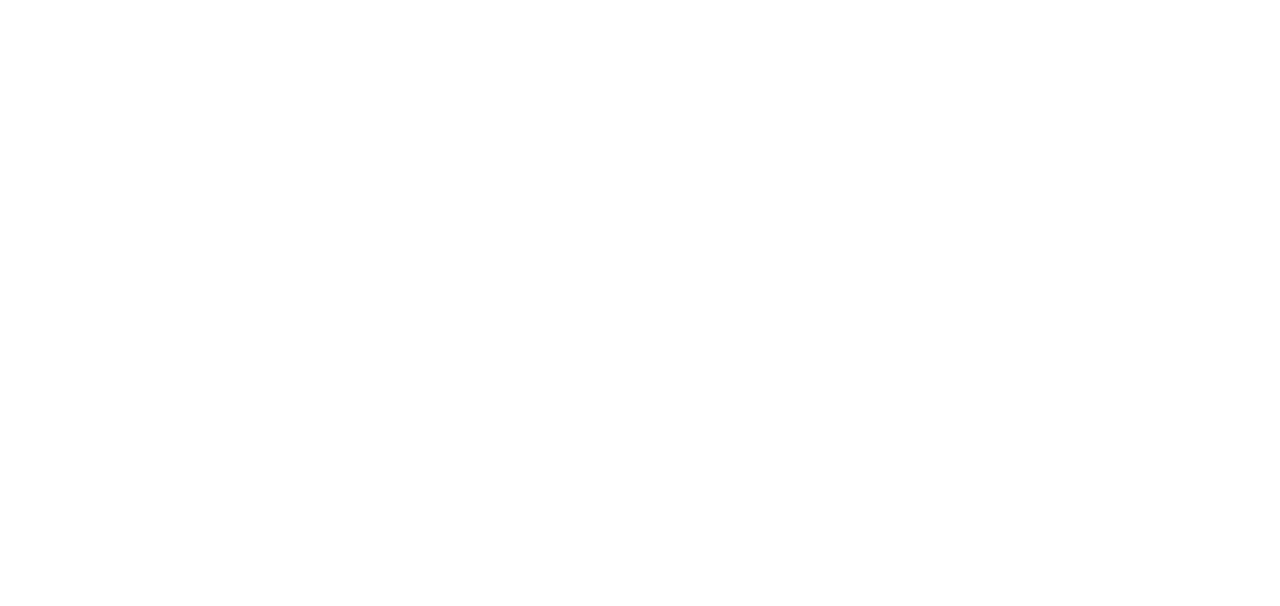
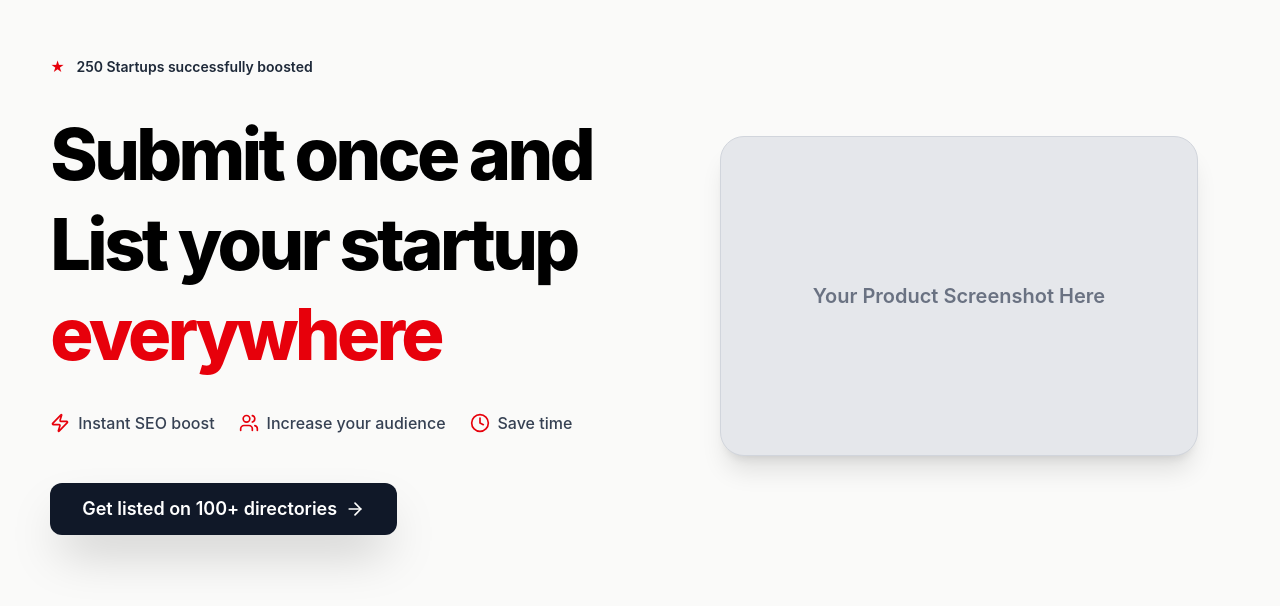
Before and after one commit to Build-Right-Studios/BRS, a React (Vite) app in the folder frontend/: page / in a window 1280 px wide. Shown: the part 1704-2310 px from the top of the page. Before the commit the page ends 1600 px from the top, so only its background shows below. Built offline with nearby package versions, Linux system fonts and the light colour scheme.

Commit message:
made landing page

```diff
--- a/frontend/package.json
+++ b/frontend/package.json
@@ -14,6 +14,7 @@
     "@react-three/fiber": "^9.2.0",
     "@tailwindcss/vite": "^4.1.11",
     "framer-motion": "^12.23.0",
+    "lucide-react": "^0.544.0",
     "motion": "^12.23.0",
     "react": "^19.1.0",
     "react-dom": "^19.1.0",
--- a/frontend/src/App.jsx
+++ b/frontend/src/App.jsx
@@ -3,6 +3,7 @@ import ComingSoon from './Components/landing.jsx'
 import Nav from './Components/nav.jsx'
 import LandingPage from './Components/nlanding.jsx'
 import Footer from './Components/footer.jsx';
+import Newlanding from './Components/Nnlanding.jsx'
 
 function App() {
   const [count, setCount] = useState(0)
@@ -11,6 +12,8 @@ function App() {
     <>
       <ComingSoon />
       <Nav />
+      <Newlanding />
+
       {/* <Nav /> */}
       {/* <LandingPage /> */}
       {/* <Footer /> */}
--- /dev/null
+++ b/frontend/src/Components/Nnlanding.jsx
@@ -0,0 +1,118 @@
+import { motion } from 'framer-motion';
+import { Zap, Users, Clock, ArrowRight } from 'lucide-react';
+
+// Framer Motion Variants for Staggered Animation
+const containerVariants = {
+  hidden: { opacity: 0 },
+  visible: {
+    opacity: 1,
+    transition: {
+      staggerChildren: 0.1, // Delay between child animations
+    },
+  },
+};
+
+const itemVariants = {
+  hidden: { y: 20, opacity: 0 },
+  visible: {
+    y: 0,
+    opacity: 1,
+    transition: {
+      type: "spring",
+      stiffness: 100,
+    },
+  },
+};
+
+
+const Newlanding = () => {
+  const highlightColor = 'text-red-600'; // Orange-Red highlight
+  const bgColor = 'bg-stone-50'; // Light beige background
+
+  return (
+    <div className={`min-h-screen flex items-center justify-center ${bgColor} font-['Inter',_sans-serif] p-4`}>
+      <div className="max-w-7xl mx-auto py-12 md:py-24 grid grid-cols-1 md:grid-cols-2 gap-12 lg:gap-24 items-center">
+
+        {/* === Left Panel: Hero Content === */}
+        <motion.div
+          className="space-y-8"
+          variants={containerVariants}
+          initial="hidden"
+          animate="visible"
+        >
+          {/* Statistic Badge */}
+          <motion.div variants={itemVariants} className="text-sm font-semibold text-gray-800">
+            <span className="inline-block mr-2 text-red-600">★</span> 250 Startups successfully boosted
+          </motion.div>
+
+          {/* Main Headline */}
+          <motion.div variants={itemVariants}>
+            <h1 className="text-5xl md:text-6xl lg:text-7xl font-extrabold leading-tight tracking-tighter">
+              Submit once and
+              <br />
+              List your startup
+              <br />
+              <motion.span
+                className={`${highlightColor}`}
+                initial={{ opacity: 0, x: -50 }}
+                animate={{ opacity: 1, x: 0 }}
+                transition={{ duration: 0.8, delay: 0.3 }}
+              >
+                everywhere
+              </motion.span>
+            </h1>
+          </motion.div>
+
+          {/* Features List */}
+          <motion.div
+            className="flex flex-wrap gap-x-6 gap-y-4 text-gray-700 font-medium"
+            variants={containerVariants}
+            initial="hidden"
+            animate="visible"
+          >
+            <motion.div variants={itemVariants} className="flex items-center space-x-2">
+              {/* Note: Icons now imported directly from 'lucide-react' */}
+              <Zap className={`w-5 h-5 ${highlightColor}`} />
+              <span>Instant SEO boost</span>
+            </motion.div>
+            <motion.div variants={itemVariants} className="flex items-center space-x-2">
+              <Users className={`w-5 h-5 ${highlightColor}`} />
+              <span>Increase your audience</span>
+            </motion.div>
+            <motion.div variants={itemVariants} className="flex items-center space-x-2">
+              <Clock className={`w-5 h-5 ${highlightColor}`} />
+              <span>Save time</span>
+            </motion.div>
+          </motion.div>
+
+          {/* CTA Button */}
+          <motion.div variants={itemVariants} className="pt-4">
+            <button className="flex items-center space-x-2 bg-gray-900 text-white text-lg font-semibold px-8 py-3 rounded-xl shadow-2xl hover:bg-gray-700 transition duration-300">
+              <span>Get listed on 100+ directories</span>
+              <ArrowRight className="w-5 h-5" />
+            </button>
+          </motion.div>
+        </motion.div>
+
+        {/* === Right Panel: Image Placeholder === */}
+        {/* This new panel is now a large, centered box perfect for an image/screenshot */}
+        <motion.div
+          className="h-96 w-full flex items-center justify-center p-4 sm:p-8"
+          initial={{ opacity: 0, x: 50 }}
+          animate={{ opacity: 1, x: 0 }}
+          transition={{ duration: 0.6, delay: 0.5 }}
+        >
+          {/* Placeholder box for the product image/screenshot */}
+          <div className="w-full h-full bg-gray-200 rounded-3xl shadow-xl flex items-center justify-center overflow-hidden border border-gray-300">
+            <span className="text-xl text-gray-500 font-semibold p-4 text-center">
+              Your Product Screenshot Here
+            </span>
+            {/* Replace the span above with an actual <img> tag when you have the image source */}
+          </div>
+        </motion.div>
+      </div>
+    </div>
+  );
+};
+
+export default Newlanding;
```
Also changed, not shown: 1 other file (tests, documents, lock files or other folders).
